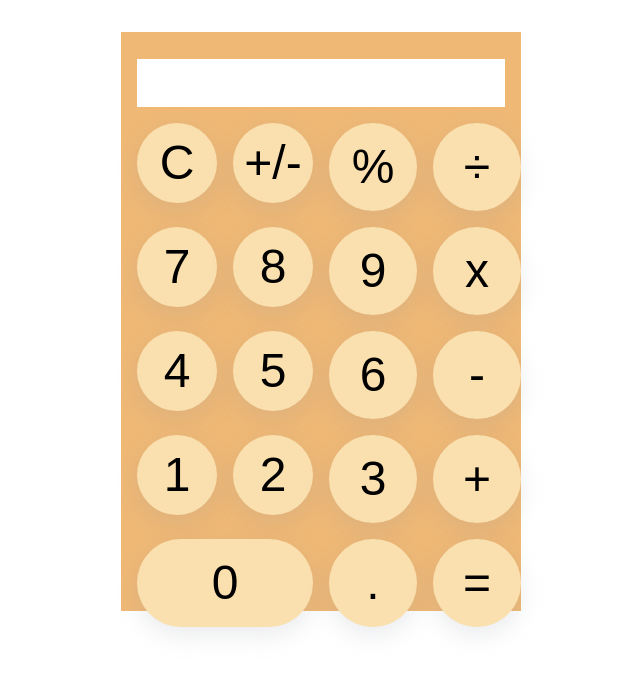
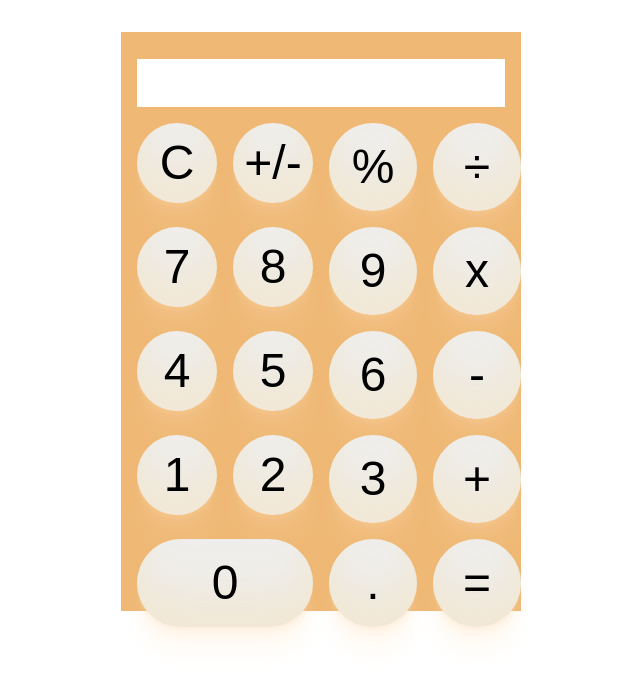
Before and after one commit to anivm01/kreativstorm-project-4, a plain HTML site: page index.html in a window 1280 px wide. Shown: the whole page, without its empty margins (319-959 px from the left). Drawn offline with Linux system fonts and the light colour scheme.

Commit message:
change button colors

```diff
--- a/style.css
+++ b/style.css
@@ -38,12 +38,15 @@ body {
 
 .calculator__item {
     border-radius: 50%;
+    border: none;
     aspect-ratio: 1/1;
     cursor: pointer;
     font-size: inherit;
+    box-shadow: rgba(250, 224, 175, 0.17) 0px -23px 25px 0px inset, rgba(250, 224, 175, 0.15) 0px -36px 30px 0px inset, rgba(250, 224, 175, 0.1) 0px -79px 40px 0px inset, rgba(250, 224, 175, 0.06) 0px 2px 1px, rgba(250, 224, 175, 0.09) 0px 4px 2px, rgba(250, 224, 175, 0.09) 0px 8px 4px, rgba(250, 224, 175, 0.09) 0px 16px 8px, rgba(250, 224, 175, 0.09) 0px 32px 16px;
+}
+
+.calculator__item:hover {
     background-color: rgb(250, 224, 175);
-    box-shadow: rgba(149, 157, 165, 0.2) 0px 8px 24px;
-    border: none;
 }
 
 .calculator__double {
```
